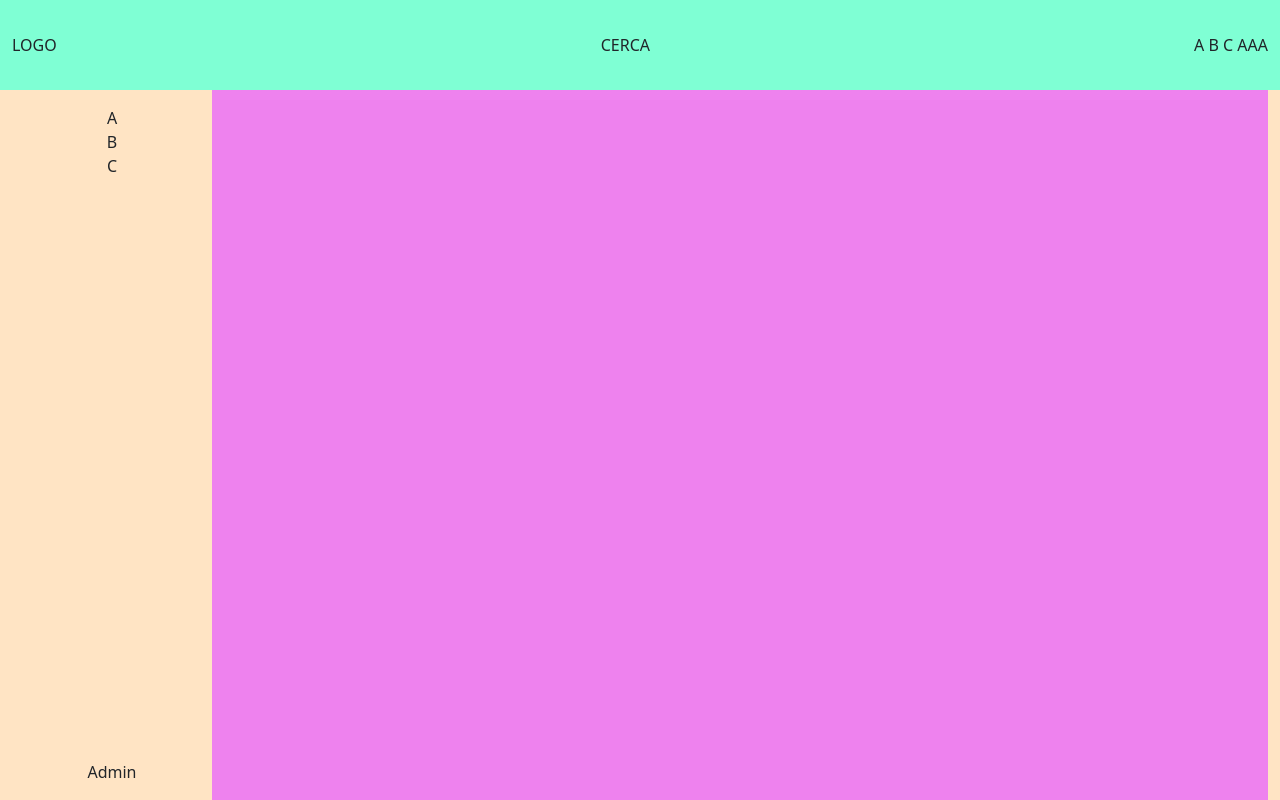
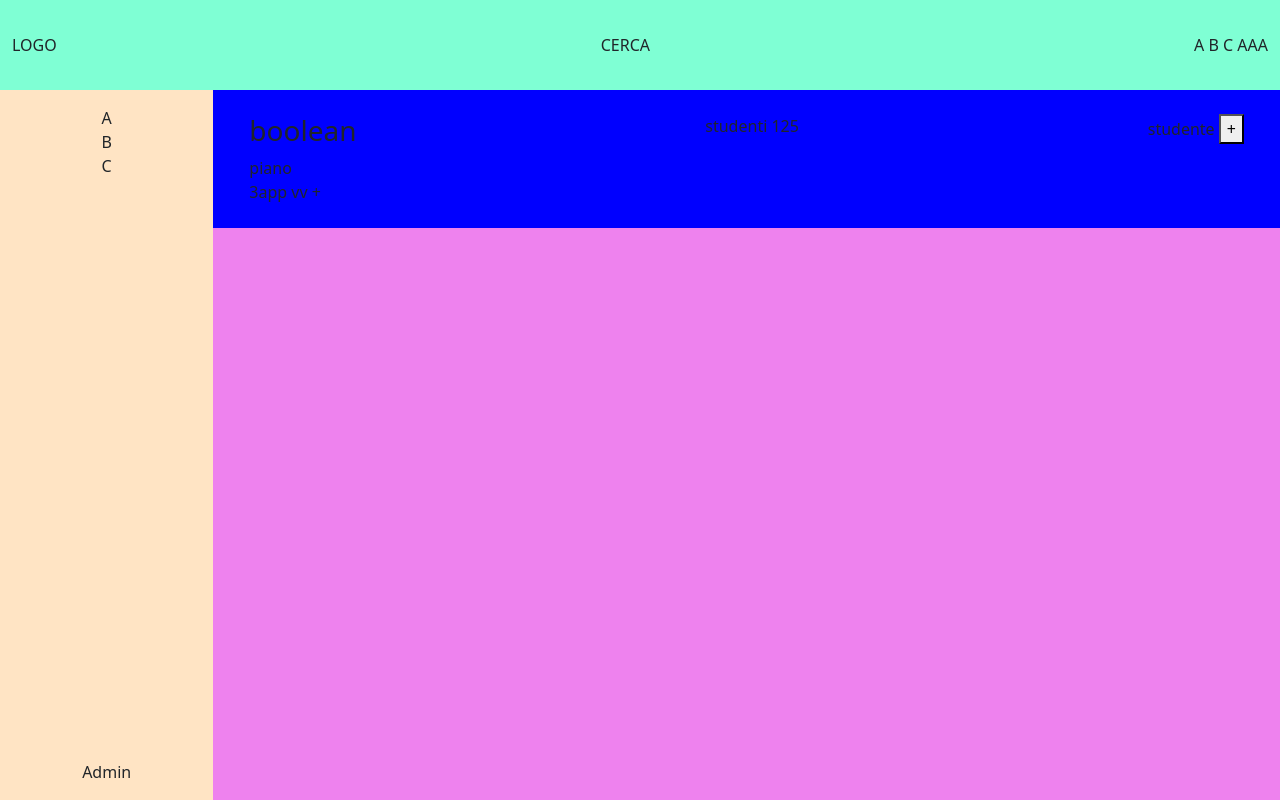
Before and after one commit to RosaD97/html-css-bootstrap-dashboard, a plain HTML site: page index.html in a window 1280 px wide. Drawn offline with nearby package versions, Linux system fonts and the light colour scheme.

Commit message:
main top

```diff
--- a/css/style.css
+++ b/css/style.css
@@ -9,6 +9,7 @@
 }
 /* FINE HEADER */
 /* INIZIO MAIN */
+/* Aside Section */
 .ms_color, .ms_color_main{
     background-color: bisque;
 }
@@ -18,9 +19,8 @@
 .ms_colordue{
     background-color: violet;
 }
-@media screen and (min-width: 62rem) {
-    .ms_color{
-        width: 12.5rem;
-    }
+/* Main Section */
+.ms_main_top{
+    background-color: blue;
 }
 /* FINE MAIN */
--- a/index.html
+++ b/index.html
@@ -18,8 +18,8 @@
 <body>
 
     <!-- Header-->
-    <header class="ms_header">
-        <section class="container-fluid container-xxl">
+    <header class="">
+        <section class="container-fluid ms_header">
             <div class="ms_height_header d-flex justify-content-between align-items-center">
                 <!-- Logo -->
                 <div>
@@ -42,9 +42,10 @@
 
 
     <!-- Main -->
-    <main class="ms_color_main">
-        <section class="d-flex container-xxl">
-            <aside class="ms_color p-3 d-flex flex-column text-center">
+    <main class="container-fluid">
+        <section class="row">
+            <!-- Aside Section -->
+            <aside class="ms_color col-2 p-3 d-flex flex-column text-center">
                 <!-- Barra Nav Aside -->
                 <nav>
                     <!-- Icons -->
@@ -66,7 +67,38 @@
                     <div></div>
                 </div>
             </aside>
-            <div class="ms_colordue flex-grow-1 overflow-y-auto">
+            <!-- Main Section -->
+            <div class="ms_colordue col-10 overflow-y-auto">
+
+                <!-- Main Top -->
+                <div class="ms_main_top row p-4">
+                    <div class="d-flex flex-column flex-md-row justify-content-between">
+                        <div class="order-md-1">
+                            <span>studente</span>
+                            <button>+</button>
+                        </div>
+                        <div>
+                            <div>
+                                <h3>boolean</h3>
+                                <span>piano</span>
+                            </div>
+                            <div>
+                                <span>3app</span>
+                                <span>vv</span>
+                                <span>+</span>
+                                <span></span>
+                                <span></span>
+                                <span></span>
+                            </div>
+                        </div>
+                        <div>
+                            <span>studenti</span>
+                            <span>125</span>
+                        </div>
+                    </div>
+                </div>
+                <!-- Main Bottom -->
+                <div></div>
 
             </div>
         </section>
```
